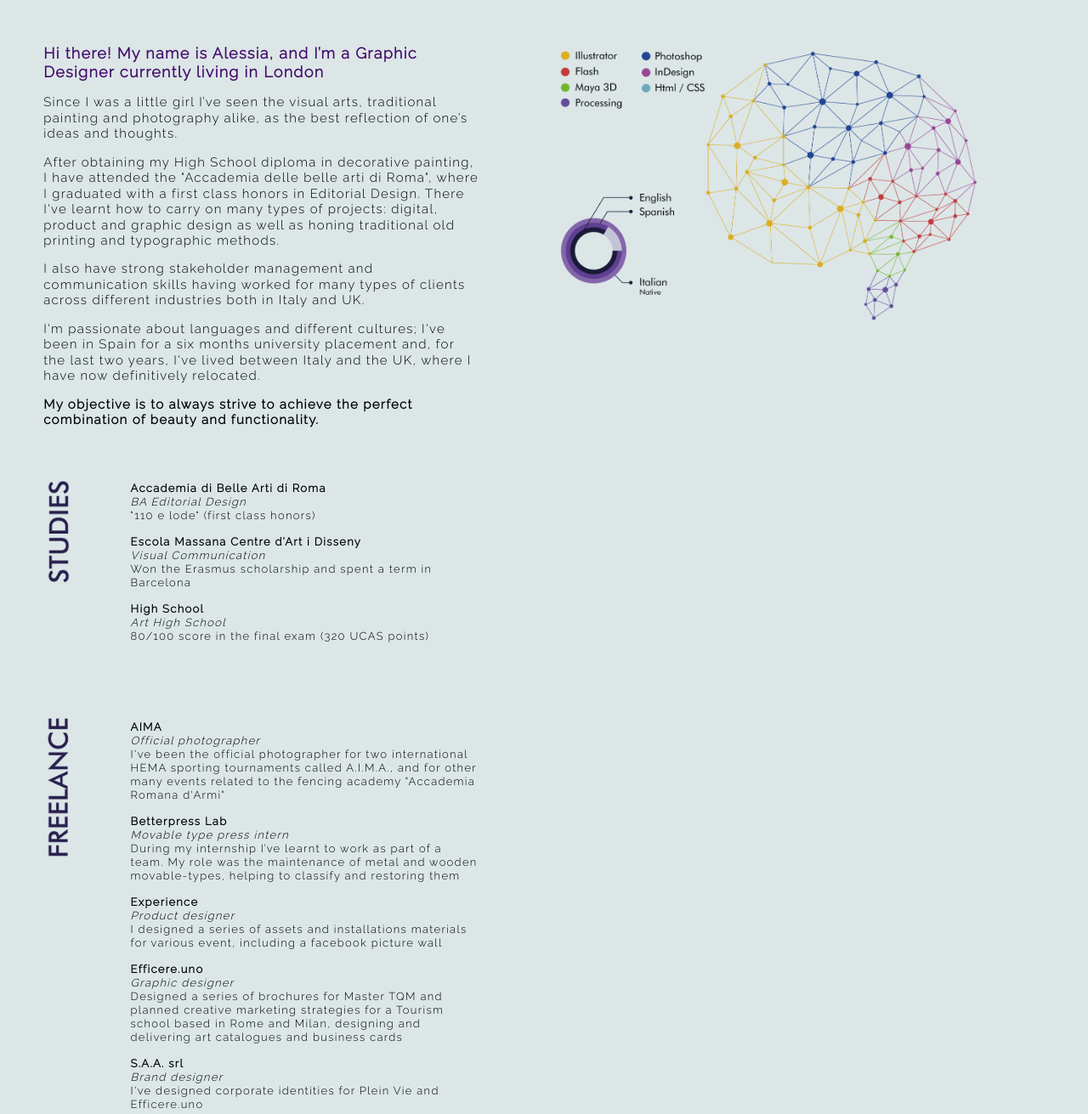
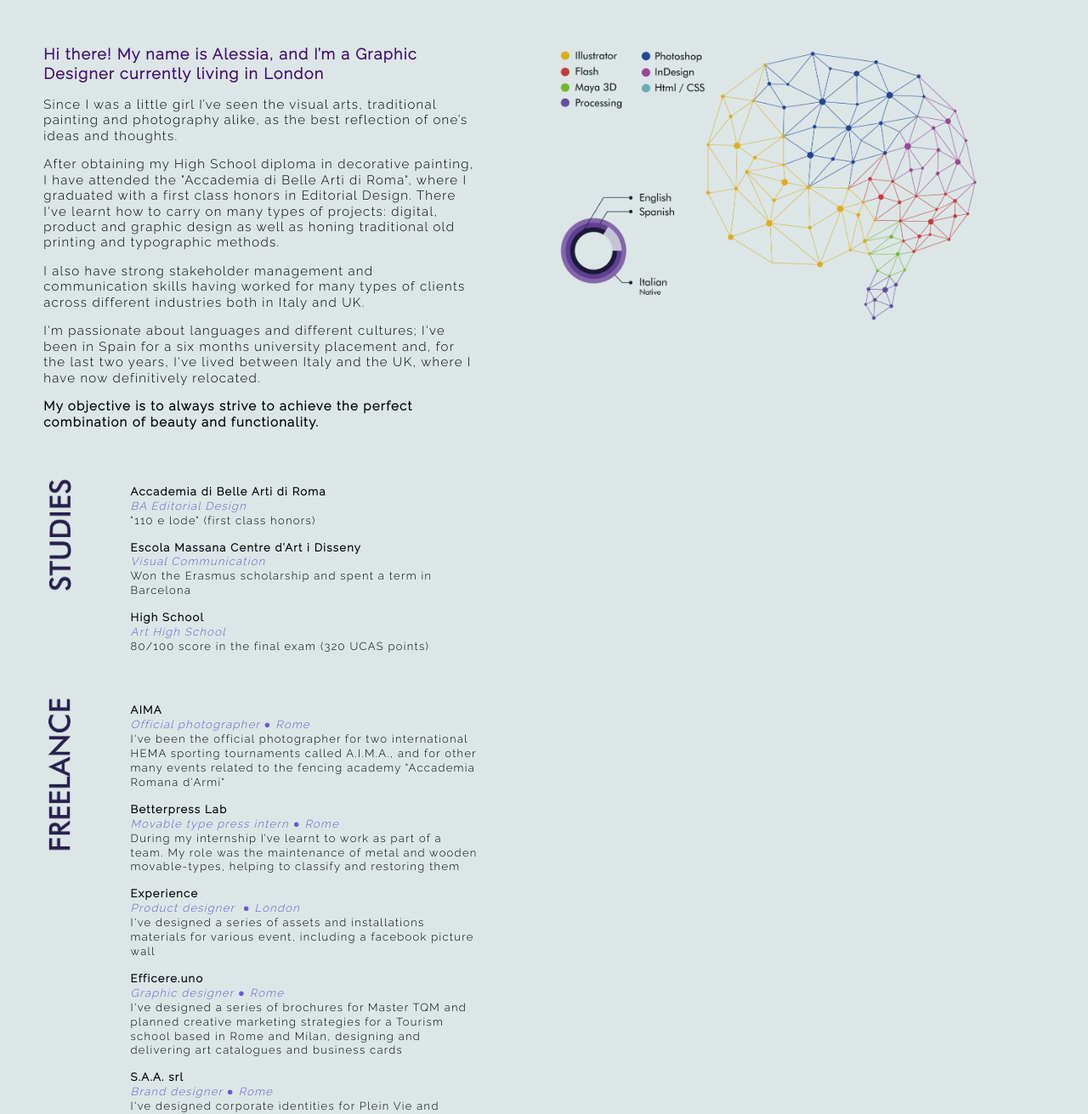
Before and after one commit to AlessiaBaka/Alessia-Naglieri-website, a plain HTML site: page myid.html in a window 1280 px wide. Shown: the top 1311 px of the page at 85% size. Drawn offline with nearby package versions, Linux system fonts and the light colour scheme.

Commit message:
Replaced images with 300ppi, text appeal improved
- Replaced images in contacts with 300ppi ones
- Added a pale purple colour to my range of expertice for each job and added the place where I did the experience
- Fixed the name of my university
- Widened line height for title and the freelance and studies paragraphs

```diff
--- a/myid.html
+++ b/myid.html
@@ -69,10 +69,10 @@
     <table  width="100%" border="0" cellspacing="20px" cellpadding="40px" margin-top="20px">
 		<tbody>
 			<tr>
-				<td class="text_table"><h1 style="color: #430C6B">Hi there! My name is Alessia, and I’m a Graphic Designer currently living in London</h1>
+				<td class="text_table"><h1 style="color: #430C6B; line-height:130%;">Hi there! My name is Alessia, and I’m a Graphic Designer currently living in London</h1>
 				  <p></p>
 				  <p>Since I was a little girl I’ve seen the visual arts, traditional painting and photography alike, as the best reflection of one’s ideas and thoughts. </p>
-				  <p>After obtaining my High School diploma in decorative painting, I have attended the "Accademia delle belle arti di Roma", where I graduated with a first class honors in Editorial Design. There I've learnt how to carry on many types of projects: digital, product and graphic design as well as honing traditional old printing and typographic methods.</p>
+				  <p>After obtaining my High School diploma in decorative painting, I have attended the "Accademia di Belle Arti di Roma", where I graduated with a first class honors in Editorial Design. There I've learnt how to carry on many types of projects: digital, product and graphic design as well as honing traditional old printing and typographic methods.</p>
 				  <p>I also have strong stakeholder management and communication skills having worked for many types of clients across different industries both in Italy and UK. </p>
                   <p>I'm passionate about languages and different cultures; I've been in Spain for a six months university placement and, for the last two years, I've lived between Italy and the UK, where I have now definitively relocated.</p>
                   <p><strong>My objective is to always strive to achieve the perfect combination of beauty and functionality. </strong></p>
@@ -80,59 +80,58 @@
 
                   <div style="margin-bottom:5%; width:100%">
                         <div class="lista">
-                            <p><img src="materiale/infografica_skills-06.png" alt="studies" width="36"></p>
+                            <p><img src="materiale/infografica_skills_300ppi-03.png" alt="studies" width="39"></p>
                         </div>
 
-                        <div align="left" style="margin-left: 20%">
+                        <div align="left" style="margin-left: 20%; line-height: 130%;">
 							<br><br>
 							<strong>Accademia di Belle Arti di Roma</strong><br>
-							<i>BA Editorial Design</i>
+							<i style="color:SlateBlue">BA Editorial Design</i>
 							<br>
 							"110 e lode" (first class honors)<br>
 							<p></p>
 							<strong>Escola Massana&nbsp;Centre d’Art i Disseny</strong><br>
-							<i>Visual Communication</i><br>
+							<i style="color:SlateBlue">Visual Communication</i><br>
 							Won the Erasmus scholarship and spent a term in Barcelona
 							<p></p>
 							<strong>High School<br></strong>
-							<i>Art High School</i><br>
+							<i style="color:SlateBlue">Art High School</i><br>
 							80/100 score in the final exam (320 UCAS points)
                         </div>
                     </div>
-                        <p>&nbsp;</p>
+                        <p></p>
 
                     <div class="lista">
-                        <p><img src="materiale/infografica_skills-07.png" alt="freelance" width="36"></p>
+                        <p><img src="materiale/infografica_skills_300ppi-04.png" alt="freelance" width="39"></p>
                     </div>
                     <br>
 
-                    <div align="left" style="margin-left: 20%">
-                        <br>
+                    <div align="left" style="margin-left: 20%; line-height: 130%;"><br>
                       <strong>AIMA</strong><br>
-                      <i>Official photographer</i><br>
+                      <em style="color:SlateBlue">Official photographer ● Rome</em><br>
 I've been the official photographer for two international HEMA sporting tournaments called A.I.M.A., and for other many events related to the fencing academy "Accademia Romana d'Armi"<br>
 <p></p>
 <strong>Betterpress Lab</strong><br>
-                      <i>Movable type press intern</i><br>
+<em style="color:SlateBlue">Movable type press intern ● Rome</em><br>
 During my internship I’ve learnt to work as part of a team. My role was the maintenance of metal and wooden movable-types, helping to classify and restoring them<br>
 <p></p>
 <strong>Experience</strong><br>
-                      <i>Product designer</i><br>
-                      I designed a series of assets and installations materials for various event, including a
+<em style="color:SlateBlue">Product designer&nbsp; ● London</em><br>
+I've designed a series of assets and installations materials for various event, including a
 facebook picture wall<br>
 <p></p>
 <strong>Efficere.uno</strong><br>
-                      <i>Graphic designer</i><br>
-                      Designed a series of brochures for Master TQM and planned creative marketing strategies for a Tourism school based in Rome and Milan, designing and delivering art catalogues and business cards<br>
+<em style="color:SlateBlue">Graphic designer ● Rome</em><br>
+I've designed a series of brochures for Master TQM and planned creative marketing strategies for a Tourism school based in Rome and Milan, designing and delivering art catalogues and business cards<br>
 <p></p>
 <strong>S.A.A. srl</strong><br>
-                      <i>Brand designer</i><br>
-                      I've designed corporate identities for Plein Vie and Efficere.uno<br>
+<em style="color:SlateBlue">Brand designer ● Rome</em><br>
+I've designed corporate identities for Plein Vie and Efficere.uno, as well as business cards and leaflets<br>
                   </div>
                 </td>
 
                 <td class="img_table">
-                    <img alt="brain" src="materiale/infografica_skills-03-01.png">
+                    <img alt="brain" src="materiale/infografica_skills_300ppi-01.png">
                 </td>
             </tr>
         </tbody>
@@ -142,11 +141,11 @@ facebook picture wall<br>
     <!-- VIEWPORT SMARTPHONES AND TABLETS FROM 768px -->
 
 	<div class="portfolio_smartphone_viewport">
-        <div class="text_smartphones" style="margin-top:15px;">
-            <h1 style=" font-size:18px; color:#430C6B">Hi there! My name is Alessia, and I’m a Graphic Designer currently living in London</h1>
+        <div class="text_smartphones" style="margin-top:15px; line-height: 130%;">
+            <h1 style=" font-size:18px; color:#430C6B; line-height:130%;">Hi there! My name is Alessia, and I’m a Graphic Designer currently living in London</h1>
 				  <p></p>
                   <p>Since I was a little girl I’ve seen the visual arts, traditional painting and photography alike, as the best reflection of one’s ideas and thoughts. </p>
-				  <p>After obtaining my High School diploma in decorative painting, I have attended the "Accademia delle belle arti di Roma", where I graduated with a first class honors in Editorial Design. There I've learnt how to carry on many types of projects: digital, product and graphic design as well as honing traditional old printing and typographic methods.</p>
+                  <p>After obtaining my High School diploma in decorative painting, I have attended the "Accademia di Belle Arti di Roma", where I graduated with a first class honors in Editorial Design. There I've learnt how to carry on many types of projects: digital, product and graphic design as well as honing traditional old printing and typographic methods.</p>
                   <p>I also have strong stakeholder management and communication skills having worked for many types of clients across different industries both in Italy and UK. </p>
                   <p>I'm passionate about languages and different cultures; I've been in Spain for a six months university placement and, for the last two years, I've lived between Italy and the UK, where I have now definitively relocated.</p>
                   <p><strong>My objective is to always strive to achieve the perfect combination of beauty and functionality. </strong></p>
@@ -154,65 +153,65 @@ facebook picture wall<br>
 
                 <div style="margin-bottom:-10%; width:90vw">
                     <div class="lista">
-                        <p><img src="materiale/infografica_skills-05.png" alt="skills" width="36"></p>
+                        <p><img src="materiale/infografica_skills_300ppi-02.png" alt="skills" width="39"></p>
                     </div>
 
                     <div align="left" style="margin-left:10%">
-                        <p><img src="materiale/infografica_skills-03-01.png" alt=" brain" width="1187"></p>
+                        <p><img src="materiale/infografica_skills_300ppi-01.png" alt=" brain" width="2375"></p>
+
+                    </div>
+
                 </div>
             </div>
+                  <div style="margin-bottom:5%; margin-left:5%; width:100%">
+						<div class="lista">
+					<p><img src="materiale/infografica_skills_300ppi-03.png" alt="studies" width="39"></p>
 						</div>
 
-                  <div style="margin-bottom:5%; margin-left:5%; width:100%">
-						<div class="lista">
-					<p><img src="materiale/infografica_skills-06.png" alt="studies" width="36"></p>
-						</div>
-
-                        <div align="left" style="margin-left: 10%; width:80vw">
+                        <div align="left" style="margin-left: 10%; width:80vw; line-height: 130%;">
 							<br><br>
 							<strong>Accademia di Belle Arti di Roma</strong><br>
-							<i>BA Editorial Design</i>
+							<i style="color:SlateBlue">BA Editorial Design</i>
 							<br>
 							"110 e lode" (first class honors)<br>
 							<p></p>
 							<strong>Escola Massana Centre d’Art i Disseny</strong><br>
-							<i>Visual Communication</i><br>
+							<i style="color:SlateBlue">Visual Communication</i><br>
 							Won the Erasmus scholarship and spent a term in Barcelona
 							<p></p>
 							<strong>High School<br></strong>
-							<i>Art High School</i><br>
+							<i style="color:SlateBlue">Art High School</i><br>
 							80/100 score in the final exam (320 UCAS points)
 						</div>
 					</div>
                 	<p></p>
 
                     <div class="lista" style="margin-bottom:5%; margin-left:5%">
-                        <p><img src="materiale/infografica_skills-07.png" alt="freelance" width="36"></p>
+                        <p><img src="materiale/infografica_skills_300ppi-04.png" alt="freelance" width="39"></p>
                     </div>
                         <br>
 
                     <div align="left" style="margin-left: 15%; width:80vw"><br>
                       <strong>AIMA</strong><br>
-                      <i>Official photographer</i><br>
+                      <i style="color:SlateBlue">Official photographer ● Rome</i><br>
                       I've been the official photographer for two international HEMA sporting tournaments called A.I.M.A., and for other many events related to the fencing academy "Accademia Romana d'Armi"<br>
                       <p></p>
                       <strong>Betterpress Lab</strong><br>
-                      <i>Movable type press intern</i><br>
+                      <i style="color:SlateBlue">Movable type press intern ● Rome</i><br>
 During my internship I’ve learnt to work as part of a team. My role was the maintenance of metal and wooden movable-types, helping to classify and restoring them<br>
 <p></p>
 					  <strong>Experience</strong><br>
-                      <i>Product designer</i><br>
+                      <i style="color:SlateBlue">Product designer ● London</i><br>
                       I designed a series of assets and installations materials for various event, including a
 facebook picture wall<br>
                       <p></p>
                       <strong>Efficere.uno</strong><br>
-                      <i>Graphic designer</i><br>
+                      <i style="color:SlateBlue">Graphic designer ● Rome</i><br>
                       Designed a series of brochures for Master TQM and planned creative marketing strategies for a Tourism school based in Rome and Milan, designing and delivering art catalogues and business cards<br>
                       <p></p>
                       <strong>S.A.A. srl</strong><br>
-                      <i>Graphic designer</i><br>
-                      I've designed corporate identities for Plein Vie and Efficere.uno<br>
-
+                      <em style="color:SlateBlue">Brand designer ● Rome</em><br>
+I've designed corporate identities for Plein Vie and Efficere.uno, as well as business cards and leaflets<br>
                     </div>
     	</div>
 	<!-- END OF SMARTPHONES AND TABLET VIEWPORT FROM 768px -->
```
Also changed, not shown: materiale/abilities.png (deleted), materiale/abilities2.png (deleted), materiale/abilities3.png (deleted), materiale/infografica_skills-03-01.png (deleted), materiale/infografica_skills-05.png (deleted), materiale/infografica_skills-06.png (deleted), materiale/infografica_skills-07.png (deleted), materiale/infografica_skills_300ppi-01.png (added), materiale/infografica_skills_300ppi-02.png (added), materiale/infografica_skills_300ppi-03.png (added), materiale/infografica_skills_300ppi-04.png (added), materiale/listId.png (deleted), materiale/list_f.png (deleted), materiale/list_s.png (deleted). Lines whose indentation alone changed are shown as unchanged.
